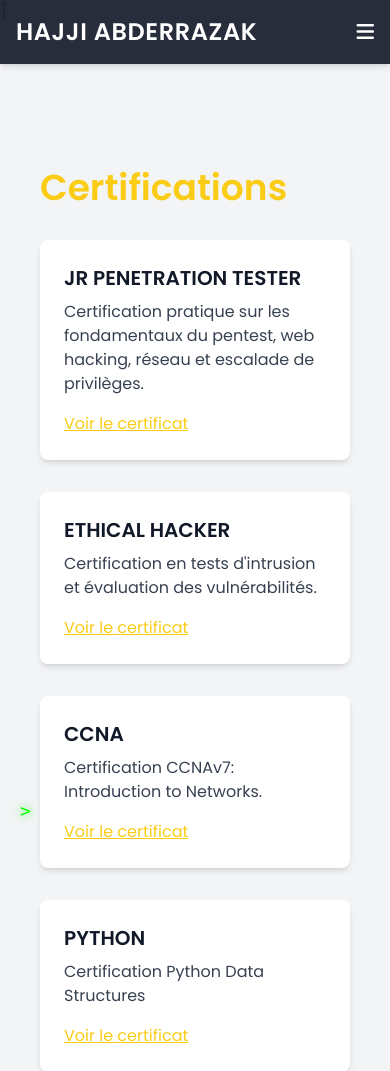
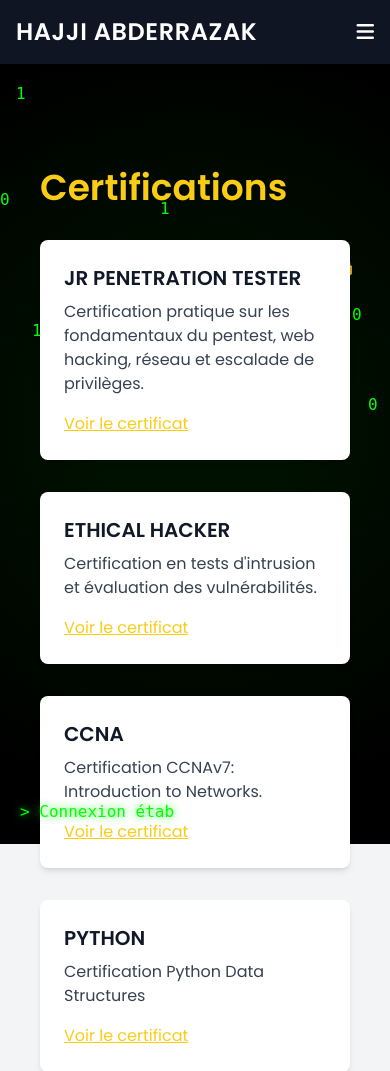
Before and after one commit to abderrazakit/portfolio, a Django app: page /certificats/ in a window 390 px wide. Shown: the top 1071 px of the page. Run offline with Django 5.2, Linux system fonts and the light colour scheme; some libraries are stand-ins or nearby versions.

Commit message:
mis a jour

```diff
--- a/portfolio/static/portfolio/js/main.js
+++ b/portfolio/static/portfolio/js/main.js
@@ -1,38 +1,93 @@
 // portfolio/static/portfolio/js/main.js
 
 document.addEventListener("DOMContentLoaded", function () {
-  console.log("main.js chargé ✅");
+  console.log("✅ main.js chargé avec succès");
 
-  // 🎨 Couleurs "hacker"
-  const colors = ["#00ff00", "#0f0", "#33ff33", "#66ff66", "#99ff99"];
+  // === Canvas Matrix en arrière-plan ===
+  const canvas = document.createElement("canvas");
+  Object.assign(canvas.style, {
+    position: "fixed",
+    top: 0,
+    left: 0,
+    width: "100%",
+    height: "100%",
+    pointerEvents: "none",
+    zIndex: "-1"
+  });
+  document.body.appendChild(canvas);
 
-  // 🌌 Effet gradient animé au lieu d'un simple fond uni
-  let gradientStep = 0;
-  setInterval(() => {
-    gradientStep += 0.02;
-    const c1 = colors[Math.floor(Math.random() * colors.length)];
-    const c2 = colors[Math.floor(Math.random() * colors.length)];
-    document.body.style.background = `radial-gradient(circle at 50% 50%, ${c1}, ${c2}, #000)`;
-    document.body.style.transition = "background 1.5s ease-in-out";
-  }, 2500);
+  const ctx = canvas.getContext("2d");
+  canvas.width = window.innerWidth;
+  canvas.height = window.innerHeight;
 
-  // 🖥️ Texte style "terminal hacker"
+  const fontSize = 16;
+  const columns = Math.floor(canvas.width / fontSize);
+
+  // Icônes spéciales (basse fréquence)
+  const specialIcons = ["💻", "🛡️", "🔒", "⚡", "🚀", "🖥️"];
+
+  // Chaque colonne a un symbole fixe : 0, 1 ou rarement une icône
+  const columnSymbols = Array.from({ length: columns }, () => {
+    if (Math.random() < 0.08) {
+      // 8% de colonnes seront une icône spéciale
+      return specialIcons[Math.floor(Math.random() * specialIcons.length)];
+    } else {
+      // sinon 0 ou 1
+      return Math.random() > 0.5 ? "1" : "0";
+    }
+  });
+
+  // Position des gouttes
+  const drops = Array(columns).fill(0);
+
+  function drawMatrix() {
+    // Fond sombre avec léger dégradé radial
+    const gradient = ctx.createRadialGradient(
+      canvas.width / 2, canvas.height / 2, 100,
+      canvas.width / 2, canvas.height / 2, canvas.width
+    );
+    gradient.addColorStop(0, "#001100");
+    gradient.addColorStop(1, "#000000");
+
+    ctx.fillStyle = gradient;
+    ctx.fillRect(0, 0, canvas.width, canvas.height);
+
+    // Style texte Matrix
+    ctx.fillStyle = "#00ff00";
+    ctx.font = `${fontSize}px monospace`;
+
+    for (let i = 0; i < drops.length; i++) {
+      const text = columnSymbols[i]; // symbole stable par colonne
+      ctx.fillText(text, i * fontSize, drops[i] * fontSize);
+
+      if (drops[i] * fontSize > canvas.height && Math.random() > 0.975) {
+        drops[i] = 0;
+      }
+      drops[i] += 0.2; // vitesse fluide
+    }
+
+    requestAnimationFrame(drawMatrix);
+  }
+  drawMatrix();
+
+  // === Texte terminal en bas ===
   const hackerText = document.createElement("div");
-  hackerText.style.position = "fixed";
-  hackerText.style.bottom = "20px";
-  hackerText.style.left = "20px";
-  hackerText.style.color = "#00ff00";
-  hackerText.style.fontFamily = "monospace";
-  hackerText.style.fontSize = "18px";
-  hackerText.style.textShadow = "0 0 10px #00ff00";
-  hackerText.style.pointerEvents = "none"; // ne bloque pas les clics
+  Object.assign(hackerText.style, {
+    position: "fixed",
+    bottom: "20px",
+    left: "20px",
+    color: "#00ff00",
+    fontFamily: "monospace",
+    fontSize: "16px",
+    textShadow: "0 0 8px #00ff00",
+    pointerEvents: "none"
+  });
   document.body.appendChild(hackerText);
 
-  // ⌨️ Animation effet "typing"
   const messages = [
-    "> Accès autorisé. Bienvenue 😉"
+    "> Connexion établie.",
+    "> Accès autorisé."
   ];
-
   let msgIndex = 0;
   let charIndex = 0;
 
@@ -41,21 +96,25 @@ document.addEventListener("DOMContentLoaded", function () {
       if (charIndex < messages[msgIndex].length) {
         hackerText.textContent += messages[msgIndex].charAt(charIndex);
         charIndex++;
-        setTimeout(typeWriter, 60);
+        setTimeout(typeWriter, 50);
       } else {
-        // Attendre un peu avant le prochain message
         setTimeout(() => {
           hackerText.textContent = "";
           charIndex = 0;
           msgIndex++;
           typeWriter();
-        }, 1500);
+        }, 2000);
       }
     } else {
-      msgIndex = 0; // 🔄 boucle infinie
+      msgIndex = 0;
       typeWriter();
     }
   }
+  typeWriter();
 
-  typeWriter();
+  // Resize dynamique
+  window.addEventListener("resize", () => {
+    canvas.width = window.innerWidth;
+    canvas.height = window.innerHeight;
+  });
 });
--- a/portfolio/templates/portfolio/about.html
+++ b/portfolio/templates/portfolio/about.html
@@ -3,7 +3,7 @@
 {% block title %}À propos{% endblock %}
 
 {% block content %}
-<section class="bg-gray-100 py-16 px-4 sm:px-6 lg:px-8">
+<section class="bg-gree-100 py-16 px-4 sm:px-6 lg:px-8">
   <div class="max-w-5xl mx-auto text-gray-800">
 
     <!-- Titre principal -->
--- a/portfolio/templates/portfolio/certificats.html
+++ b/portfolio/templates/portfolio/certificats.html
@@ -10,48 +10,48 @@
   <div class="grid grid-cols-1 md:grid-cols-2 lg:grid-cols-3 gap-8">
 
     <!-- Certificat 0 -->
-    <div class="bg-white dark:bg-gray-800 rounded-lg shadow-md p-6 hover:shadow-xl transition">
+    <div class="bg-white dark:bg-sky-500 rounded-lg shadow-md p-6 hover:shadow-xl transition">
       <h3 class="text-xl font-semibold mb-2">JR PENETRATION TESTER</h3>
-      <p class="text-gray-700 dark:text-gray-300 mb-4">Certification pratique sur les fondamentaux du pentest, web hacking, réseau et escalade de privilèges.</p>
+      <p class="text-gray-700 dark:text-gray-100 mb-4">Certification pratique sur les fondamentaux du pentest, web hacking, réseau et escalade de privilèges.</p>
       <a href="{% static 'portfolio/files/Jr_Penetration_Tester_Certif.pdf' %}" target="_blank"
-      class="text-yellow-400 hover:text-yellow-500 underline">Voir le certificat</a>
+      class="text-yellow-400 hover:text-yellow-200 underline">Voir le certificat</a>
     </div>
     <!-- Certificat 1 -->
-    <div class="bg-white dark:bg-gray-800 rounded-lg shadow-md p-6 hover:shadow-xl transition">
+    <div class="bg-white dark:bg-sky-500 rounded-lg shadow-md p-6 hover:shadow-xl transition">
       <h3 class="text-xl font-semibold mb-2">ETHICAL HACKER</h3>
-      <p class="text-gray-700 dark:text-gray-300 mb-4">Certification en tests d'intrusion et évaluation des vulnérabilités.</p>
+      <p class="text-gray-700 dark:text-gray-100 mb-4">Certification en tests d'intrusion et évaluation des vulnérabilités.</p>
       <a href="{% static 'portfolio/files/Ethical_Hacker_Certif.pdf' %}" target="_blank"
-         class="text-yellow-400 hover:text-yellow-500 underline">Voir le certificat</a>
+         class="text-yellow-400 hover:text-yellow-200 underline">Voir le certificat</a>
     </div>
 
     <!-- Certificat 2 -->
-    <div class="bg-white dark:bg-gray-800 rounded-lg shadow-md p-6 hover:shadow-xl transition">
+    <div class="bg-white dark:bg-sky-500 rounded-lg shadow-md p-6 hover:shadow-xl transition">
       <h3 class="text-xl font-semibold mb-2">CCNA</h3>
-      <p class="text-gray-700 dark:text-gray-300 mb-4">Certification CCNAv7: Introduction to Networks.</p>
+      <p class="text-gray-700 dark:text-gray-100 mb-4">Certification CCNAv7: Introduction to Networks.</p>
       <a href="{% static 'portfolio/files/CCNA_Certif.pdf' %}" target="_blank"
-         class="text-yellow-400 hover:text-yellow-500 underline">Voir le certificat</a>
+         class="text-yellow-400 hover:text-yellow-200 underline">Voir le certificat</a>
     </div>
      <!-- Certificat 3 -->
-    <div class="bg-white dark:bg-gray-800 rounded-lg shadow-md p-6 hover:shadow-xl transition">
+    <div class="bg-white dark:bg-sky-500 rounded-lg shadow-md p-6 hover:shadow-xl transition">
       <h3 class="text-xl font-semibold mb-2">PYTHON</h3>
-      <p class="text-gray-700 dark:text-gray-300 mb-4">Certification Python Data Structures</p>
+      <p class="text-gray-700 dark:text-gray-100 mb-4">Certification Python Data Structures</p>
       <a href="{% static 'portfolio/files/Python_Certif.pdf' %}" target="_blank"
-         class="text-yellow-400 hover:text-yellow-500 underline">Voir le certificat</a>
+         class="text-yellow-400 hover:text-yellow-200 underline">Voir le certificat</a>
     </div>
      <!-- Certificat 4 -->
-    <div class="bg-white dark:bg-gray-800 rounded-lg shadow-md p-6 hover:shadow-xl transition">
+    <div class="bg-white dark:bg-sky-500 rounded-lg shadow-md p-6 hover:shadow-xl transition">
       <h3 class="text-xl font-semibold mb-2">IoT</h3>
-      <p class="text-gray-700 dark:text-gray-300 mb-4">Certification Introduction à l’IoT et à la
+      <p class="text-gray-700 dark:text-gray-100 mb-4">Certification Introduction à l’IoT et à la
 transformation digitale.</p>
       <a href="{% static 'portfolio/files/IoT_Certif.pdf' %}" target="_blank"
-         class="text-yellow-400 hover:text-yellow-500 underline">Voir le certificat</a>
+         class="text-yellow-400 hover:text-yellow-200 underline">Voir le certificat</a>
     </div>
     <!-- Certificat 5 -->
-    <div class="bg-white dark:bg-gray-800 rounded-lg shadow-md p-6 hover:shadow-xl transition">
+    <div class="bg-white dark:bg-sky-500 rounded-lg shadow-md p-6 hover:shadow-xl transition">
       <h3 class="text-xl font-semibold mb-2">NÉGOCIATION</h3>
-      <p class="text-gray-700 dark:text-gray-300 mb-4">Attestation de Formation : Comprendre et Gérer les Positions de Vie en Négociation</p>
+      <p class="text-gray-700 dark:text-gray-100 mb-4">Attestation de Formation : Comprendre et Gérer les Positions de Vie en Négociation</p>
       <a href="{% static 'portfolio/files/DevPer_Certif.pdf' %}" target="_blank"
-         class="text-yellow-400 hover:text-yellow-500 underline">Voir le certificat</a>
+         class="text-yellow-400 hover:text-yellow-200 underline">Voir le certificat</a>
     </div>
 
     <!-- Tu peux ajouter plus de certificats ici -->
--- a/portfolio/templates/portfolio/home.html
+++ b/portfolio/templates/portfolio/home.html
@@ -4,7 +4,7 @@
     {% block title %}Accueil{% endblock %}
 
     {% block content %}
-    <section class="relative bg-gradient-to-br from-blue-900 via-blue-800 to-blue-700 text-white py-20 overflow-hidden">
+    <section class="relative bg-gradient-to-br  text-info py-20 overflow-hidden">
         <div class="container mx-auto px-6 md:px-12 lg:px-24 flex flex-col-reverse md:flex-row items-center justify-between gap-12">
 
             <!-- Texte -->
@@ -12,7 +12,7 @@
                 <h1 class="text-5xl md:text-6xl font-extrabold leading-tight mb-6 tracking-tight">
                     <span class="text-yellow-400">Bienvenue sur mon Portfolio</span>
                 </h1>
-                <p class="text-lg md:text-xl text-gray-200 mb-8">
+                <p class="text-lg md:text-xl text-blue-700 mb-8">
                     Je suis <strong class="text-white">HAJJI ABDERRAZAK</strong>, Futur ingénieur motivé par la cybersécurité, les réseaux informatiques et l'innovation technologique.
 
                 <!-- Boutons -->
```
Also changed, not shown: portfolio/templates/portfolio/contact.html (+4 -4 lines), portfolio/templates/portfolio/skills.html (+4 -4 lines), vercel.json (deleted).
